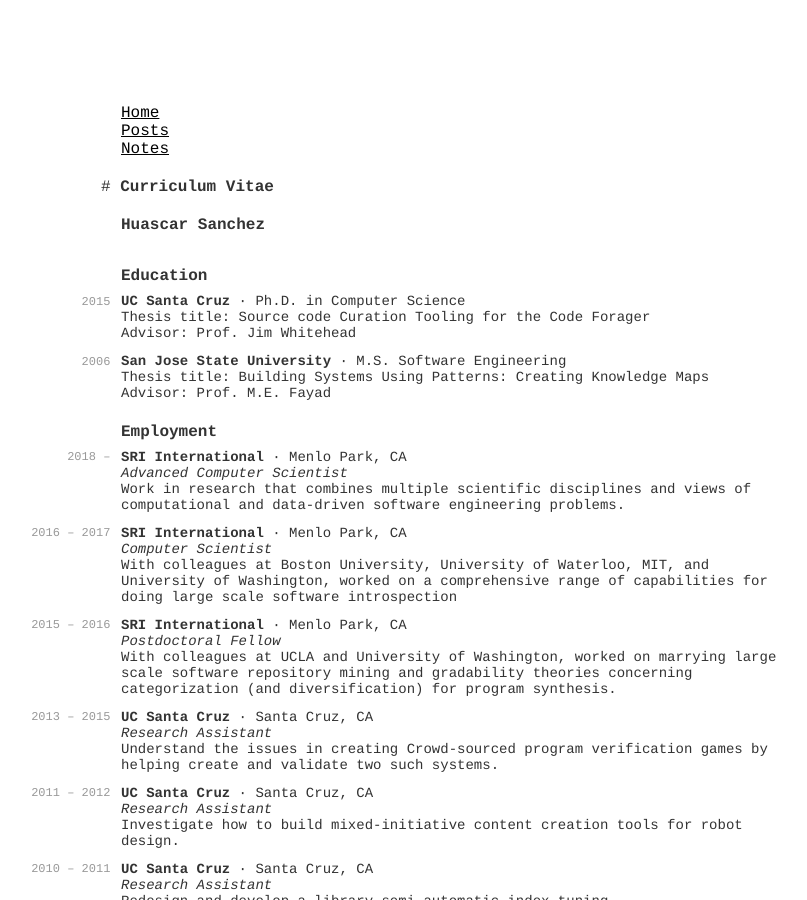
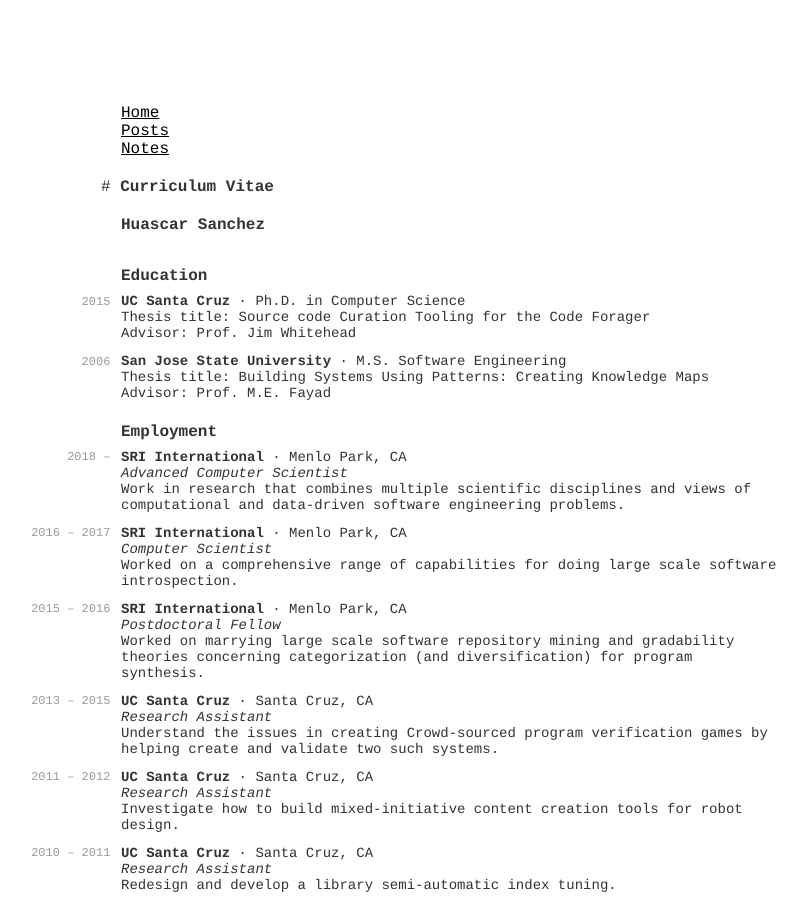
Before and after one commit to hsanchez/hsanchez.github.io, a Jekyll site: the page built from posts/notes/_posts/2017-02-01-cv.md, in a window 1280 px wide and 900 px high. Shown: the whole window, without its empty margins (189-996 px from the left). Built offline with Jekyll 4.4.1, drawn with Linux system fonts in a browser that asks for light colours.

Commit message:
ahhh reverting

```diff
--- a/posts/notes/_posts/2017-02-01-cv.md
+++ b/posts/notes/_posts/2017-02-01-cv.md
@@ -48,7 +48,7 @@
     			<div class="item">
     				<span class="bold">SRI International</span> &middot; Menlo Park, CA <br />
     				<span class="emph">Computer Scientist</span> <br />
-    				<span class="deemph">With colleagues at Boston University, University of Waterloo, MIT, and University of Washington, worked on a comprehensive range of capabilities for doing large scale software introspection</span>
+    				<span class="deemph">Worked on a comprehensive range of capabilities for doing large scale software introspection.</span>
     			</div>
     		</div>
 
@@ -57,7 +57,7 @@
     			<div class="item">
     				<span class="bold">SRI International</span> &middot; Menlo Park, CA <br />
     				<span class="emph">Postdoctoral Fellow</span> <br />
-    				<span class="deemph">With colleagues at UCLA and University of Washington, worked on marrying large scale software repository mining and gradability theories concerning categorization (and diversification) for program synthesis.</span>
+    				<span class="deemph">Worked on marrying large scale software repository mining and gradability theories concerning categorization (and diversification) for program synthesis.</span>
     			</div>
     		</div>
 
```
